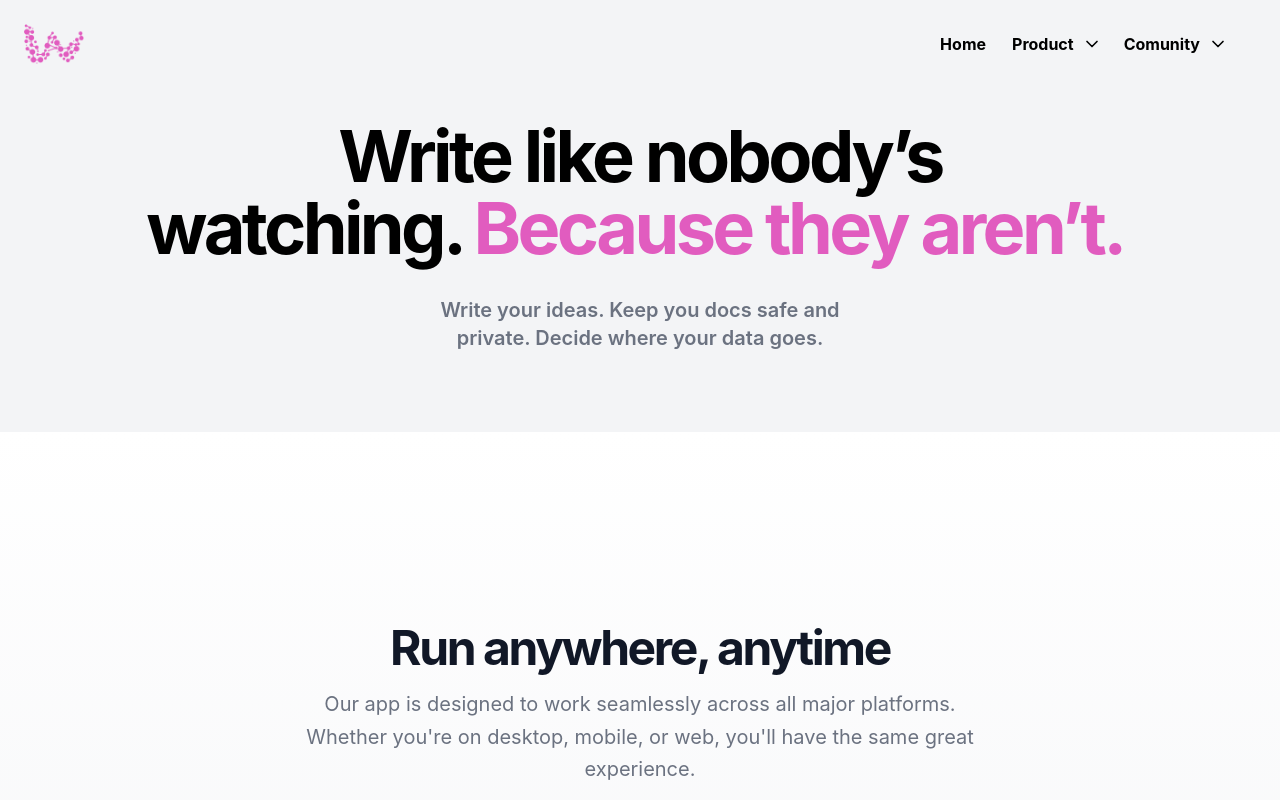
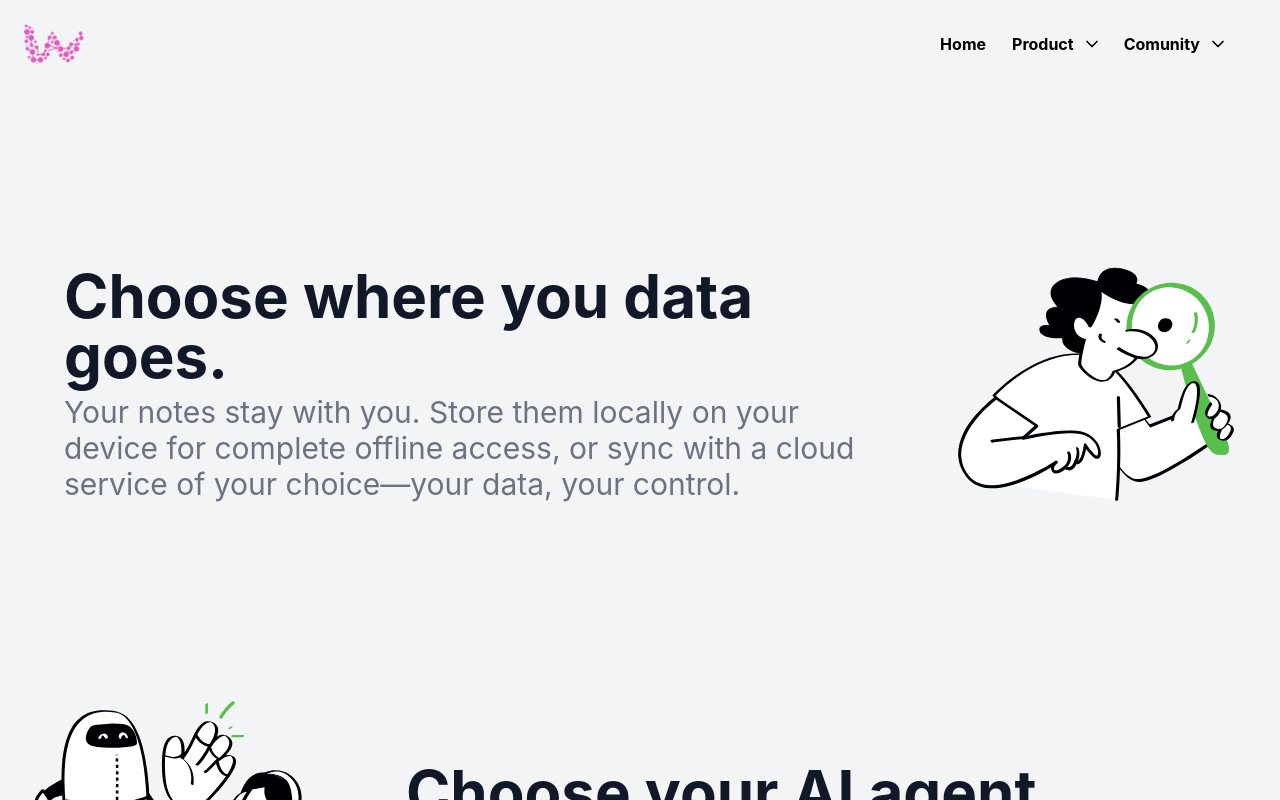
Before and after one commit to leandroBorgesFerreira/WriteopiaLandingPage, a React (Create React App) app: page / in a window 1280 px wide. Shown: the top 800 px of the page. Built offline with nearby package versions, Linux system fonts and the light colour scheme.

Commit message:
Update root.tsx

```diff
--- a/src/routes/root.tsx
+++ b/src/routes/root.tsx
@@ -3,14 +3,14 @@ import Compatibility from "../home/compatibility";
 import Newsletter from "../home/newsletter";
 import Footer from "../components/ui/footer";
 import React from "react";
-import Hero from "@/home/hero";
+import Pitch from "../home/pitch";
 
 export default function Root() {
 	return (
 		<div>
 			<Header />
-			<Hero />
-			{/* <Pitch /> */}
+			{/* <Hero /> */}
+			<Pitch />
 			<Compatibility />
 			<Newsletter />
 			<Footer />
```
